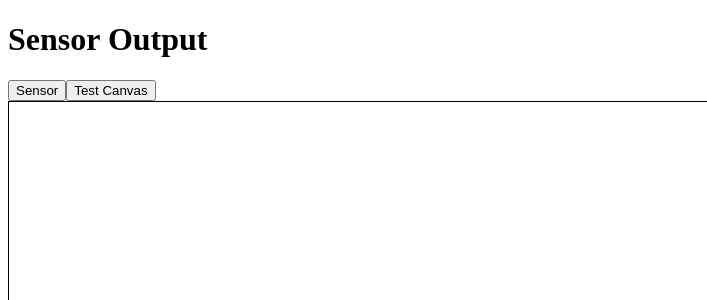
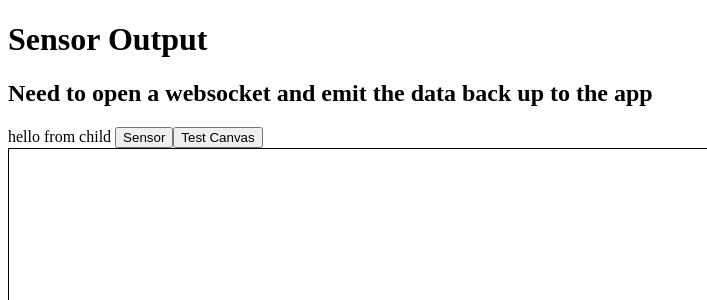
Before and after one commit to greenturtleninja/everything_frontend, a Vue app in the folder frontend/: page / in a window 1280 px wide. Shown: the top 300 px of the page, without its empty margins (0-707 px from the left). Built offline with nearby package versions, Linux system fonts and the light colour scheme.

Commit message:
push the data up

```diff
--- a/frontend/src/App.vue
+++ b/frontend/src/App.vue
@@ -1,4 +1,8 @@
 <script setup lang="ts">
+import { ref } from 'vue';
+import SensorSocket from './SensorSocket.vue';
+
+const childMsg = ref('No child msg yet')
 
 function rectangle() {
   const canvas = <HTMLCanvasElement> document.getElementById("sensor");
@@ -41,6 +45,8 @@ function showCanvas() {
 
 <template>
   <h1>Sensor Output</h1>
+  <SensorSocket @response="(msg) => childMsg = msg"/>
+  {{ childMsg }}
   <button @click="rectangle">Sensor</button>
   <button @click="showCanvas">Test Canvas</button>
   <br />
```
